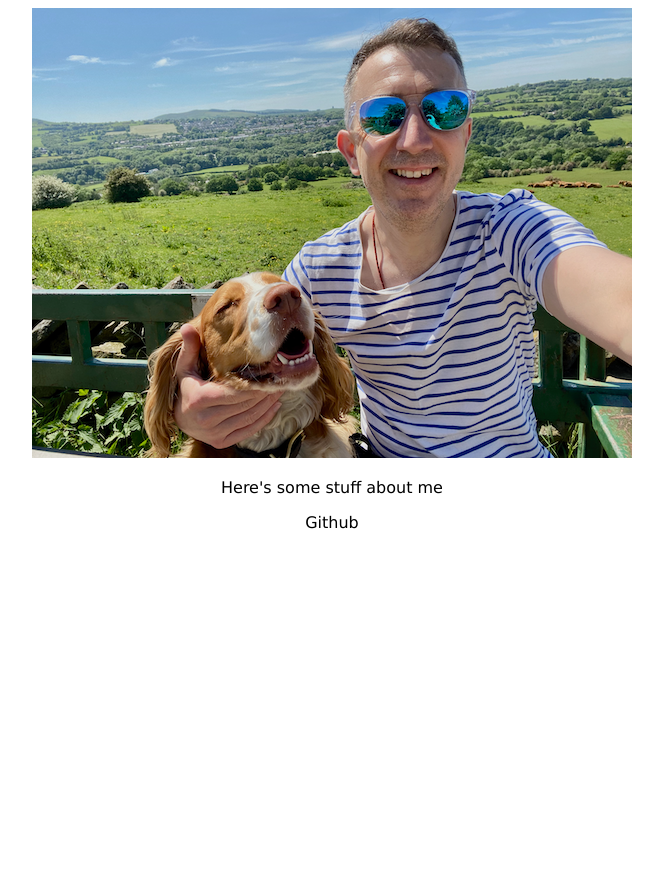
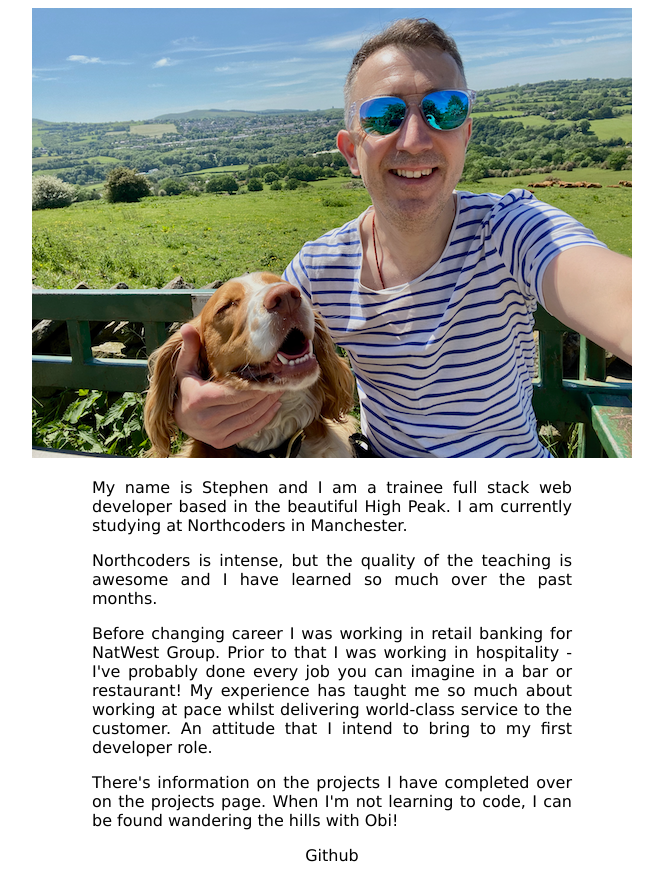
Before and after one commit to corkesw/portfolio-website, a plain HTML site: page about.html in a window 1280 px wide. Shown: the part 182-1055 px from the top of the page, without its empty margins (308-971 px from the left). Before the commit the page ends 800 px from the top, so only its background shows below. Drawn offline with Linux system fonts and the light colour scheme.

Commit message:
add bio to about page

```diff
--- a/about.html
+++ b/about.html
@@ -22,8 +22,13 @@
         alt="photo of me with Obi, my lemon and white Working Cocker Spaniel"
       />
     </p>
-    <p>Here's some stuff about me</p>
-
+    <div class="biography">
+    <p class="biography_text">My name is Stephen and I am a trainee full stack web developer based in the beautiful High Peak. I am currently studying at Northcoders in Manchester.
+    </p>
+    <p class="biography_text">Northcoders is intense, but the quality of the teaching is awesome and I have learned so much over the past months.</p>
+    <p class="biography_text">Before changing career I was working in retail banking for NatWest Group. Prior to that I was working in hospitality - I've probably done every job you can imagine in a bar or restaurant! My experience has taught me so much about working at pace whilst delivering world-class service to the customer. An attitude that I intend to bring to my first developer role.</p>
+    <p class="biography_text">There's information on the projects I have completed over on the projects page. When I'm not learning to code, I can be found wandering the hills with Obi!</p>
+        </div>
     <a>Github</a>
   </body>
 </html>
--- a/styles/index.css
+++ b/styles/index.css
@@ -18,3 +18,14 @@ body {
     padding: 0px;
     margin-top: 20px;
 }
+
+#about_me {
+    width: 200px;
+}
+
+p.biography_text {
+    margin-left: auto;
+    margin-right: auto;
+    width: 30em;
+    text-align: justify;
+}
```
